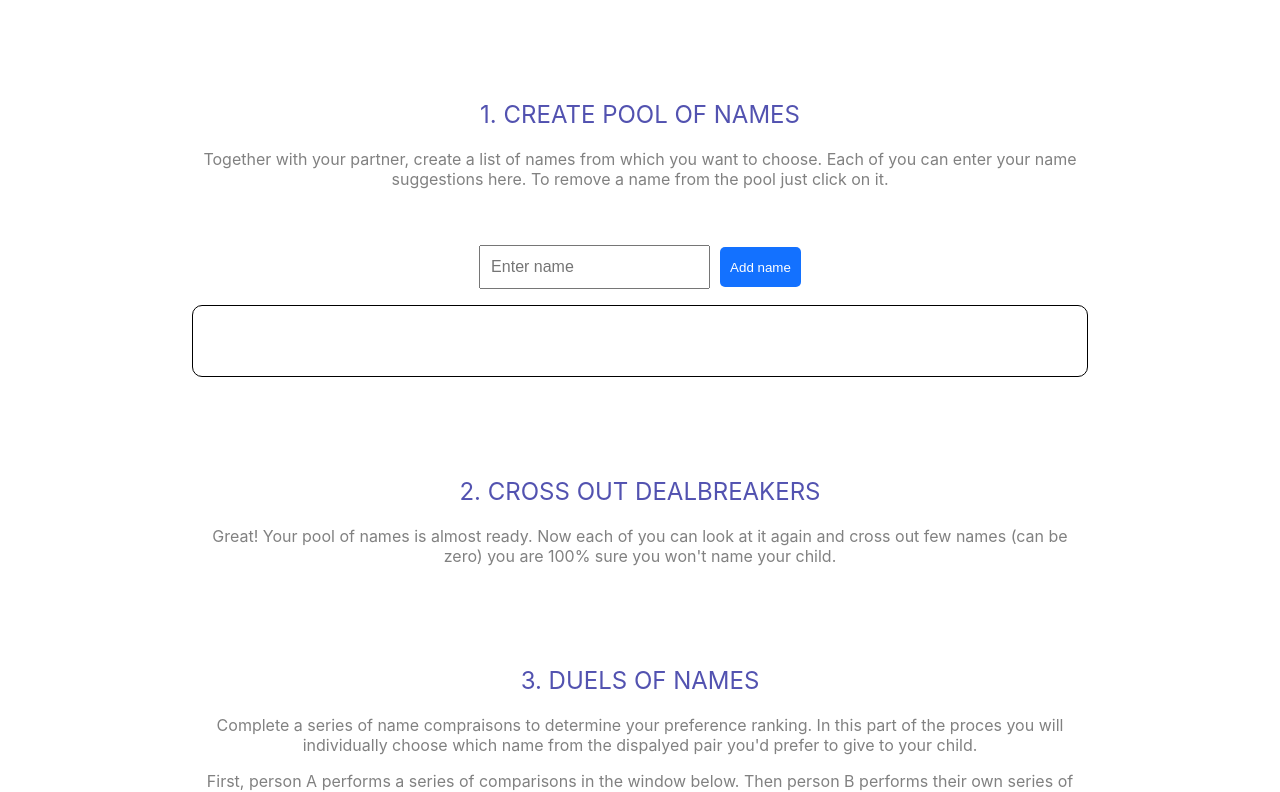
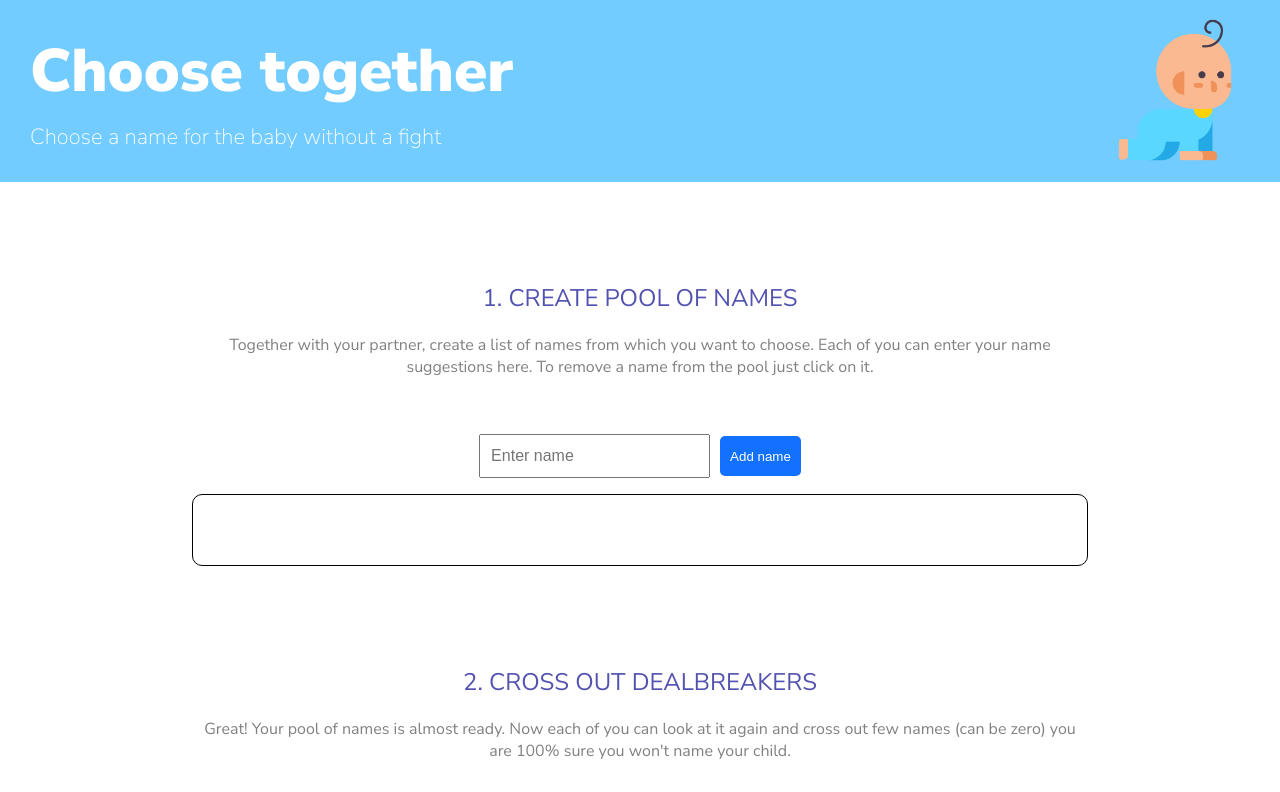
Before and after one commit to jszufa/names-app, a React (Create React App) app: page / in a window 1280 px wide. Shown: the top 792 px of the page. Built offline with nearby package versions, Linux system fonts and the light colour scheme.

Commit message:
header styling

```diff
--- a/package.json
+++ b/package.json
@@ -48,6 +48,7 @@
   "devDependencies": {
     "@babel/cli": "^7.22.10",
     "@babel/core": "^7.22.11",
+    "@babel/plugin-proposal-private-property-in-object": "^7.21.11",
     "@babel/plugin-transform-arrow-functions": "^7.22.5",
     "@babel/preset-env": "^7.22.14",
     "@babel/preset-react": "^7.22.5"
--- a/public/index.html
+++ b/public/index.html
@@ -24,6 +24,12 @@
       work correctly both with client-side routing and a non-root public URL.
       Learn how to configure a non-root public URL by running `npm run build`.
     -->
+    <link rel="preconnect" href="https://fonts.googleapis.com">
+<link rel="preconnect" href="https://fonts.gstatic.com" crossorigin>
+<link rel="preconnect" href="https://fonts.googleapis.com">
+<link rel="preconnect" href="https://fonts.gstatic.com" crossorigin>
+<link href="https://fonts.googleapis.com/css2?family=Cormorant:ital,wght@0,300;0,400;0,700;1,300;1,400&family=Nunito+Sans:opsz,wght@6..12,200;6..12,300;6..12,400;6..12,500;6..12,700;6..12,900;6..12,1000&display=swap" rel="stylesheet">
+<link href="https://fonts.googleapis.com/css2?family=Cormorant:ital,wght@0,300;0,400;0,700;1,300;1,400&display=swap" rel="stylesheet">
     <title>React App</title>
   </head>
   <body>
--- a/src/App.css
+++ b/src/App.css
@@ -1,41 +1,6 @@
 .App {
   text-align: center;
-}
-
-.App-logo {
-  height: 40vmin;
-  pointer-events: none;
-}
-
-@media (prefers-reduced-motion: no-preference) {
-  .App-logo {
-    animation: App-logo-spin infinite 20s linear;
-  }
-}
-
-.App-header {
-  background-color: #282c34;
-  min-height: 100vh;
-  display: flex;
-  flex-direction: column;
-  align-items: center;
-  justify-content: center;
-  font-size: calc(10px + 2vmin);
-  color: white;
-}
-
-.App-link {
-  color: #61dafb;
-}
-
-@keyframes App-logo-spin {
-  from {
-    transform: rotate(0deg);
-  }
-
-  to {
-    transform: rotate(360deg);
-  }
+  font-family: 'Nunito Sans', sans-serif;
 }
 
 .App section {
@@ -63,3 +28,44 @@
   margin-bottom: 160px;
   margin-top: 100px;
 }
+
+.App .Header {
+  background-color: rgb(115, 204, 255);
+  color: white;
+  font-family: 'Nunito Sans', sans-serif;
+  font-size: 30px;
+  text-align: left;
+  padding-top: 30px;
+  padding-left: 30px;
+}
+
+.App .Header p {
+  color: rgb(255, 255, 255);
+  font-size: 22px;
+  padding-bottom: 30px;
+  margin-top: 0;
+  font-weight: 200;
+}
+
+.App .Header h1 {
+  margin-top: 0;
+  font-weight: 1000;
+  margin-bottom: 10px;
+}
+
+.App .Header .Baby {
+  position:absolute;
+  top: 15px;
+  right: 30px;
+  width: 150px;
+}
+
+
+
+@media (min-width:992px) {
+  .App section {
+    max-width: 900px;
+  }
+}
+
+@media (max-width:768px) {}
--- a/src/App.js
+++ b/src/App.js
@@ -4,6 +4,7 @@ import { useEffect, useState } from 'react';
 import NamesComparerMS from './NamesComparerMS';
 import Names from './Names';
 import Results from './Results';
+import babyboy from './img/baby-boy.png';
 
 function App() {
 
@@ -24,6 +25,11 @@ function App() {
 
   return (
     <div className='App'>
+      <header className='Header'>
+        <h1>Choose together</h1>
+        <p>Choose a name for the baby without a fight</p>
+        <img className='Baby' src={babyboy}/>
+      </header>
       <section className='Names-pool'>
         <h2>1. Create pool of names</h2>
         <p>Together with your partner, create a list of names from which you want to choose. Each of you can enter your name suggestions here. To remove a name from the pool just click on it.</p>
```
Also changed, not shown: src/img/baby-boy.png (added), 1 other file (tests, documents, lock files or other folders).
